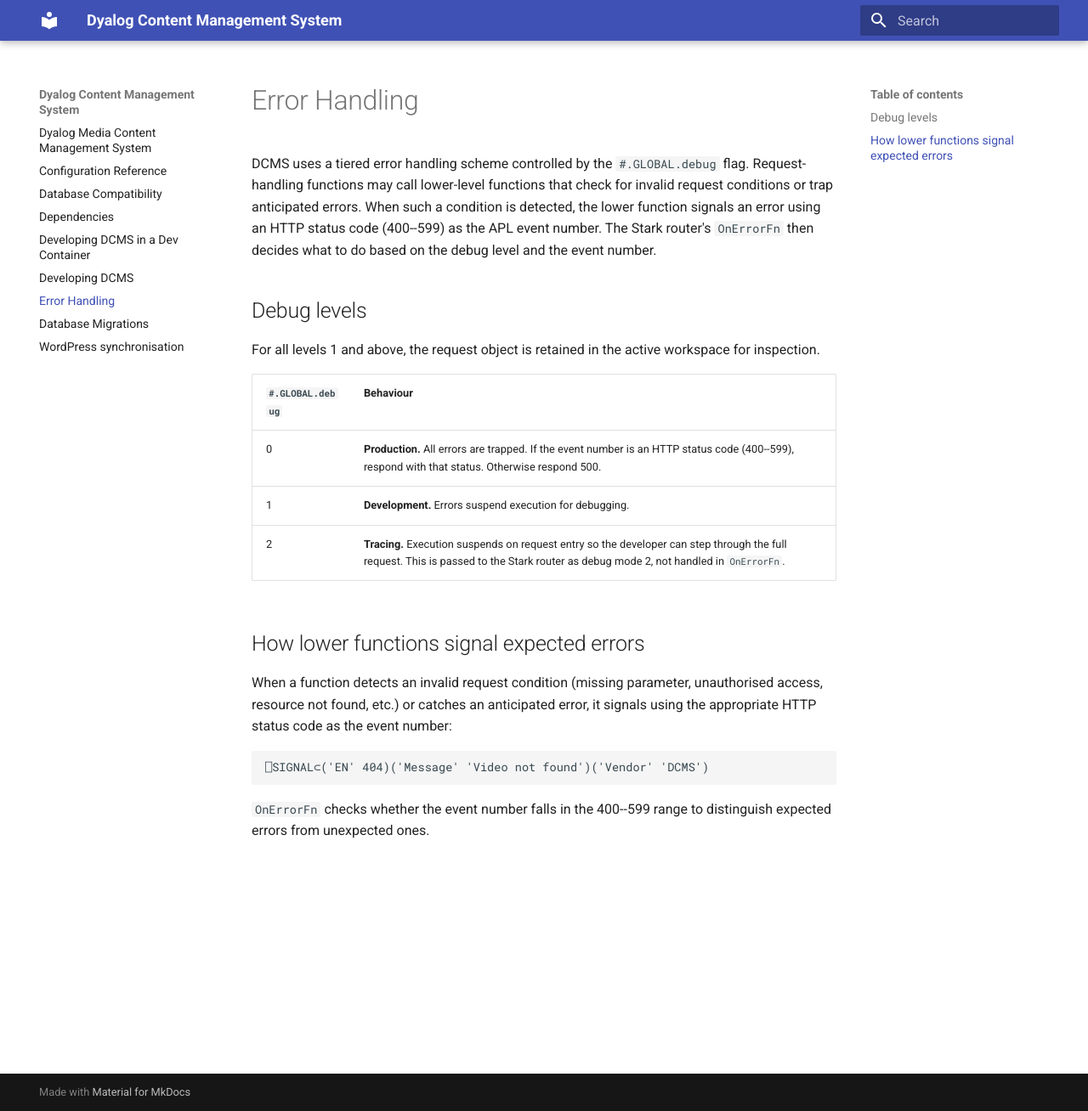
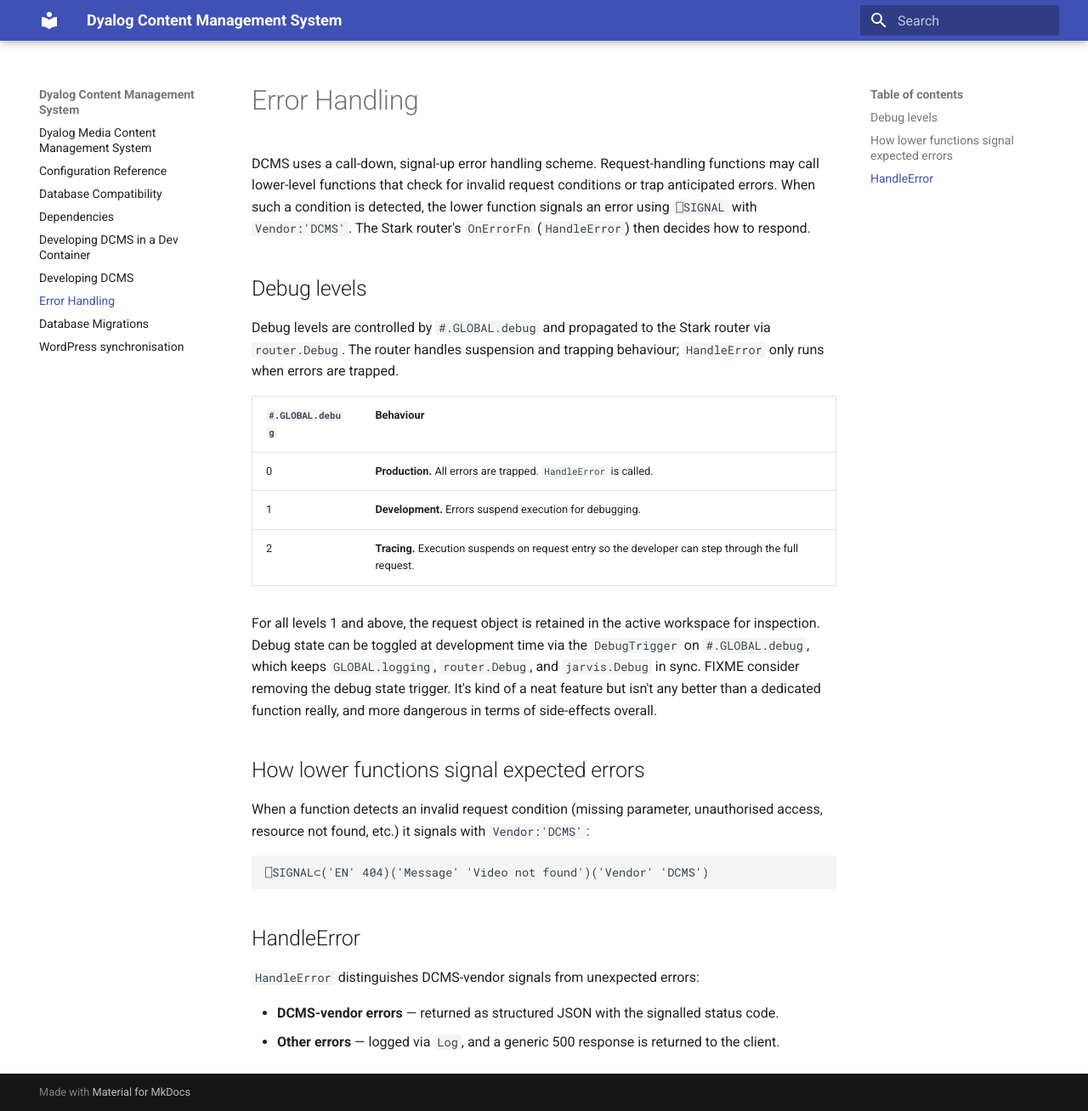
Before and after one commit to Dyalog/DCMS, an MkDocs documentation site: the page built from docs/error-handling.md, in a window 1280 px wide and 1308 px high. Shown: the whole window at 85% size. Built offline with MkDocs 1.6.1 and Material for MkDocs 9.7.7, drawn with Linux system fonts in a browser that asks for light colours.

Commit message:
fix error handling docs

````diff
--- a/docs/error-handling.md
+++ b/docs/error-handling.md
@@ -1,23 +1,30 @@
 # Error Handling
 
-DCMS uses a tiered error handling scheme controlled by the `#.GLOBAL.debug` flag. Request-handling functions may call lower-level functions that check for invalid request conditions or trap anticipated errors. When such a condition is detected, the lower function signals an error using an HTTP status code (400--599) as the APL event number. The Stark router's `OnErrorFn` then decides what to do based on the debug level and the event number.
+DCMS uses a call-down, signal-up error handling scheme. Request-handling functions may call lower-level functions that check for invalid request conditions or trap anticipated errors. When such a condition is detected, the lower function signals an error using `⎕SIGNAL` with `Vendor:'DCMS'`. The Stark router's `OnErrorFn` (`HandleError`) then decides how to respond.
 
 ## Debug levels
 
-For all levels 1 and above, the request object is retained in the active workspace for inspection.
+Debug levels are controlled by `#.GLOBAL.debug` and propagated to the Stark router via `router.Debug`. The router handles suspension and trapping behaviour; `HandleError` only runs when errors are trapped.
 
 | `#.GLOBAL.debug` | Behaviour |
 |---|---|
-| 0 | **Production.** All errors are trapped. If the event number is an HTTP status code (400--599), respond with that status. Otherwise respond 500. |
+| 0 | **Production.** All errors are trapped. `HandleError` is called. |
 | 1 | **Development.** Errors suspend execution for debugging. |
-| 2 | **Tracing.** Execution suspends on request entry so the developer can step through the full request. This is passed to the Stark router as debug mode 2, not handled in `OnErrorFn`. |
+| 2 | **Tracing.** Execution suspends on request entry so the developer can step through the full request. |
+
+For all levels 1 and above, the request object is retained in the active workspace for inspection. Debug state can be toggled at development time via the `DebugTrigger` on `#.GLOBAL.debug`, which keeps `GLOBAL.logging`, `router.Debug`, and `jarvis.Debug` in sync. FIXME consider removing the debug state trigger. It's kind of a neat feature but isn't any better than a dedicated function really, and more dangerous in terms of side-effects overall.
 
 ## How lower functions signal expected errors
 
-When a function detects an invalid request condition (missing parameter, unauthorised access, resource not found, etc.) or catches an anticipated error, it signals using the appropriate HTTP status code as the event number:
+When a function detects an invalid request condition (missing parameter, unauthorised access, resource not found, etc.) it signals with `Vendor:'DCMS'`:
 
 ```apl
 ⎕SIGNAL⊂('EN' 404)('Message' 'Video not found')('Vendor' 'DCMS')
 ```
 
-`OnErrorFn` checks whether the event number falls in the 400--599 range to distinguish expected errors from unexpected ones.
+## HandleError
+
+`HandleError` distinguishes DCMS-vendor signals from unexpected errors:
+
+- **DCMS-vendor errors** — returned as structured JSON with the signalled status code.
+- **Other errors** — logged via `Log`, and a generic 500 response is returned to the client.
````
